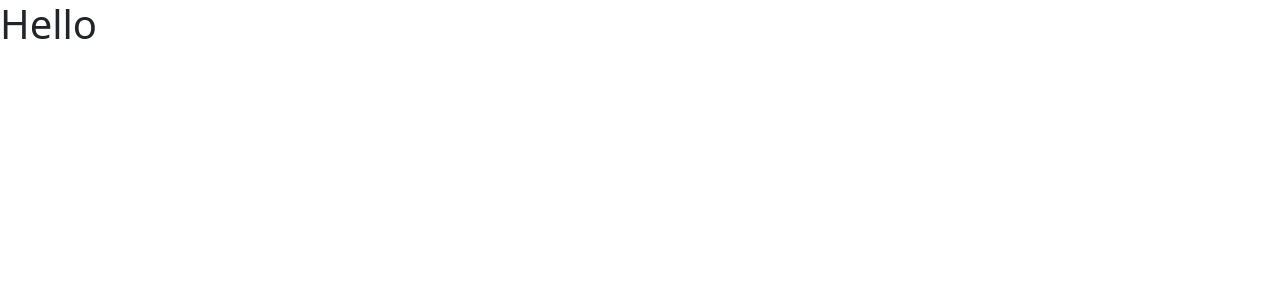
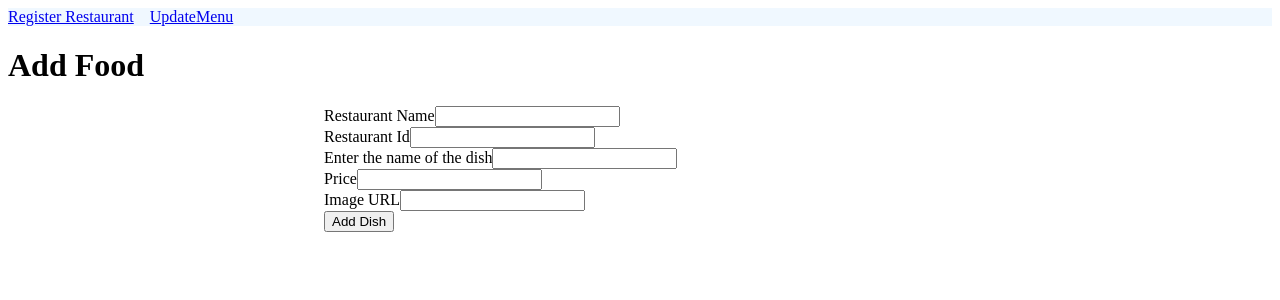
Before and after one commit to sebastianmakuba/Restaurant-app, a React (Create React App) app: page /updatemenu in a window 1280 px wide. Shown: the top 300 px of the page. Built offline with nearby package versions, Linux system fonts and the light colour scheme.

Commit message:
Menu and register

```diff
--- a/db.json
+++ b/db.json
@@ -9,9 +9,18 @@
       "id": 2,
       "name": "Served by Anita",
       "contact": "0115455076"
+    },
+    {
+      "name": "Sebastian",
+      "contact": "07123456",
+      "id": 3
+    },
+    {
+      "name": "Sam",
+      "contact": "07123456",
+      "id": 4
     }
   ],
-
   "food": [
     {
       "id": 1,
@@ -26,9 +35,22 @@
       "price": 500,
       "restaurant_id": 2,
       "image_url": "https://example.com/images/ugali_matumbo.jpg"
+    },
+    {
+      "food": "Pilau",
+      "price": 300,
+      "restaurant_id": 3,
+      "image_url": "not available",
+      "id": 3
+    },
+    {
+      "food": "Pilau",
+      "price": 200,
+      "restaurant_id": 4,
+      "image_url": "not there",
+      "id": 4
     }
   ],
-
   "orders": [
     {
       "id": 1,
--- a/src/App.js
+++ b/src/App.js
@@ -1,13 +1,20 @@
 import React from 'react';
-import './App.css';
+import './index.css';
 import Login from './Restaurant/Login';
+import UpdateMenu from './Restaurant/UpdateMenu';
+import {Routes, Route} from 'react-router-dom';
+import Navbar from './Restaurant/Navbar';
 
 
 function App() {
   return (
-  <div>
-    <Login/>
-  </div>
+    <>
+      <Navbar/>
+      <Routes>
+        <Route path='/' element = {<Login/>} />
+        <Route path='/updatemenu' element = {<UpdateMenu/>} />
+     </Routes>
+  </>
   )
   }
 
--- a/src/Restaurant/Login.js
+++ b/src/Restaurant/Login.js
@@ -1,11 +1,73 @@
-import React from "react";
+import React, { useState } from "react";
 
-export default function Login (){
+export default function Login() {
+  const [owners, setOwners] = useState([]);
+  const [restaurantName, setRestaurantName] = useState("");
+  const [phoneNumber, setPhoneNumber] = useState("");
 
-    const header = <h1>Hello</h1>
-    return(
-        <div>
-            {header}
+  const addRestaurant = (event) => {
+    event.preventDefault();
+
+    const newOutlet = {
+      name: restaurantName,
+      contact: phoneNumber,
+    };
+
+    // Send the data to the server (JSON server)
+    fetch("http://localhost:3000/restaurants", {
+      method: "POST",
+      headers: {
+        "Content-Type": "application/json",
+      },
+      body: JSON.stringify(newOutlet),
+    })
+      .then((response) => response.json())
+      .then((data) => {
+
+        setOwners([...owners, data]);
+
+        // Reset the form fields after successful registration
+        setRestaurantName("");
+        setPhoneNumber("");
+      })
+
+  };
+
+  return (
+    <div>
+      <form className="center position-absolute top-50 start-50 translate-middle" onSubmit={addRestaurant}>
+        <div className="mb-3 w-50">
+          <label htmlFor="exampleInputEmail1" className="form-label">
+            Restaurant Name
+          </label>
+          <input
+            type="text"
+            className="form-control"
+            id="exampleInputEmail1"
+            aria-describedby="emailHelp"
+            value={restaurantName}
+            onChange={(e) => setRestaurantName(e.target.value)}
+            required
+          />
         </div>
-    )
+        <div className="mb-3 w-50">
+          <label htmlFor="exampleInputPassword1" className="form-label">
+            Phone Number
+          </label>
+          <input
+            type="text"
+            className="form-control"
+            id="exampleInputPassword1"
+            placeholder="07123456"
+            value={phoneNumber}
+            onChange={(e) => setPhoneNumber(e.target.value)}
+            required
+          />
+        </div>
+        <button type="submit" className="btn btn-primary">
+          Submit
+        </button>
+      </form>
+    </div>
+  );
 }
--- /dev/null
+++ b/src/Restaurant/Navbar.js
@@ -0,0 +1,12 @@
+import { Link } from "react-router-dom"
+
+ export default function Navbar (){
+
+
+    return (
+        <nav>
+        <Link to={'/'}>Register Restaurant</Link>
+        <Link to={'/updatemenu'}>UpdateMenu</Link>
+        </nav>
+    )
+ }
--- a/src/Restaurant/UpdateMenu.js
+++ b/src/Restaurant/UpdateMenu.js
@@ -1,2 +1,118 @@
+import React, { useState } from "react";
 
-//A dashboard for outlet owners to be able to update their menus. (optional)
+export default function UpdateMenu() {
+  const [restaurantName, setRestaurantName] = useState("");
+  const [restaurantId, setRestaurantId] = useState("");
+  const [dishName, setDishName] = useState("");
+  const [price, setPrice] = useState("");
+  const [imageUrl, setImageUrl] = useState("");
+
+  const addDish = (event) => {
+    event.preventDefault();
+
+    const newDish = {
+      food: dishName,
+      price: parseInt(price),
+      restaurant_id: parseInt(restaurantId),
+      image_url: imageUrl,
+    };
+
+    // Send the data to the server (JSON server)
+    fetch("http://localhost:3000/food", {
+      method: "POST",
+      headers: {
+        "Content-Type": "application/json",
+      },
+      body: JSON.stringify(newDish),
+    })
+      .then((response) => response.json())
+      .then((data) => {
+        // Clear the form fields after successful dish addition
+        setRestaurantName("");
+        setRestaurantId("");
+        setDishName("");
+        setPrice("");
+        setImageUrl("");
+      })
+      .catch((error) => {
+        console.error("Error adding dish:", error);
+      });
+  };
+
+  return (
+    <>
+      <h1>Add Food</h1>
+      <form className="center" onSubmit={addDish}>
+        <div className="mb-3 w-50">
+          <label htmlFor="exampleInputPassword1" className="form-label">
+            Restaurant Name
+          </label>
+          <input
+            type="text"
+            className="form-control"
+            id="exampleInputPassword1"
+            value={restaurantName}
+            onChange={(e) => setRestaurantName(e.target.value)}
+            required
+          />
+        </div>
+        <div className="mb-3 w-50">
+          <label htmlFor="exampleInputPassword1" className="form-label">
+            Restaurant Id
+          </label>
+          <input
+            type="text"
+            className="form-control"
+            id="exampleInputPassword1"
+            value={restaurantId}
+            onChange={(e) => setRestaurantId(e.target.value)}
+            required
+          />
+        </div>
+        <div className="mb-3 w-50">
+          <label htmlFor="exampleInputEmail1" className="form-label">
+            Enter the name of the dish
+          </label>
+          <input
+            type="text"
+            className="form-control"
+            id="exampleInputEmail1"
+            aria-describedby="emailHelp"
+            value={dishName}
+            onChange={(e) => setDishName(e.target.value)}
+            required
+          />
+        </div>
+        <div className="mb-3 w-50">
+          <label htmlFor="exampleInputPassword1" className="form-label">
+            Price
+          </label>
+          <input
+            type="number"
+            className="form-control"
+            id="exampleInputPassword1"
+            value={price}
+            onChange={(e) => setPrice(e.target.value)}
+            required
+          />
+        </div>
+        <div className="mb-3 w-50">
+          <label htmlFor="exampleInputPassword1" className="form-label">
+            Image URL
+          </label>
+          <input
+            type="text"
+            className="form-control"
+            id="exampleInputPassword1"
+            value={imageUrl}
+            onChange={(e) => setImageUrl(e.target.value)}
+            required
+          />
+        </div>
+        <button type="submit" className="btn btn-primary">
+          Add Dish
+        </button>
+      </form>
+    </>
+  );
+}
--- a/src/index.css
+++ b/src/index.css
@@ -1 +1,13 @@
+.center {
+    margin: 0 auto;
+    width:50%
+}
+
+nav {
+    background-color: aliceblue;
+    padding: 16px, 32px;
+}
+nav a {
+    margin-right: 16px;
+}
 @import url("https://cdn.jsdelivr.net/npm/bootstrap@5.3.1/dist/css/bootstrap.min.css")
--- a/src/index.js
+++ b/src/index.js
@@ -1,17 +1,14 @@
+// index.js
 import React from 'react';
 import ReactDOM from 'react-dom/client';
-import './index.css';
+import { BrowserRouter } from 'react-router-dom';
 import App from './App';
-import reportWebVitals from './reportWebVitals';
 
 const root = ReactDOM.createRoot(document.getElementById('root'));
 root.render(
-  <React.StrictMode>
-    <App />
-  </React.StrictMode>
+ <React.StrictMode>
+    <BrowserRouter>
+       <App />
+    </BrowserRouter>
+ </React.StrictMode>
 );
-
-// If you want to start measuring performance in your app, pass a function
-// to log results (for example: reportWebVitals(console.log))
-// or send to an analytics endpoint. Learn more: https://bit.ly/CRA-vitals
-reportWebVitals();
```
Lines whose indentation alone changed are shown as unchanged.
